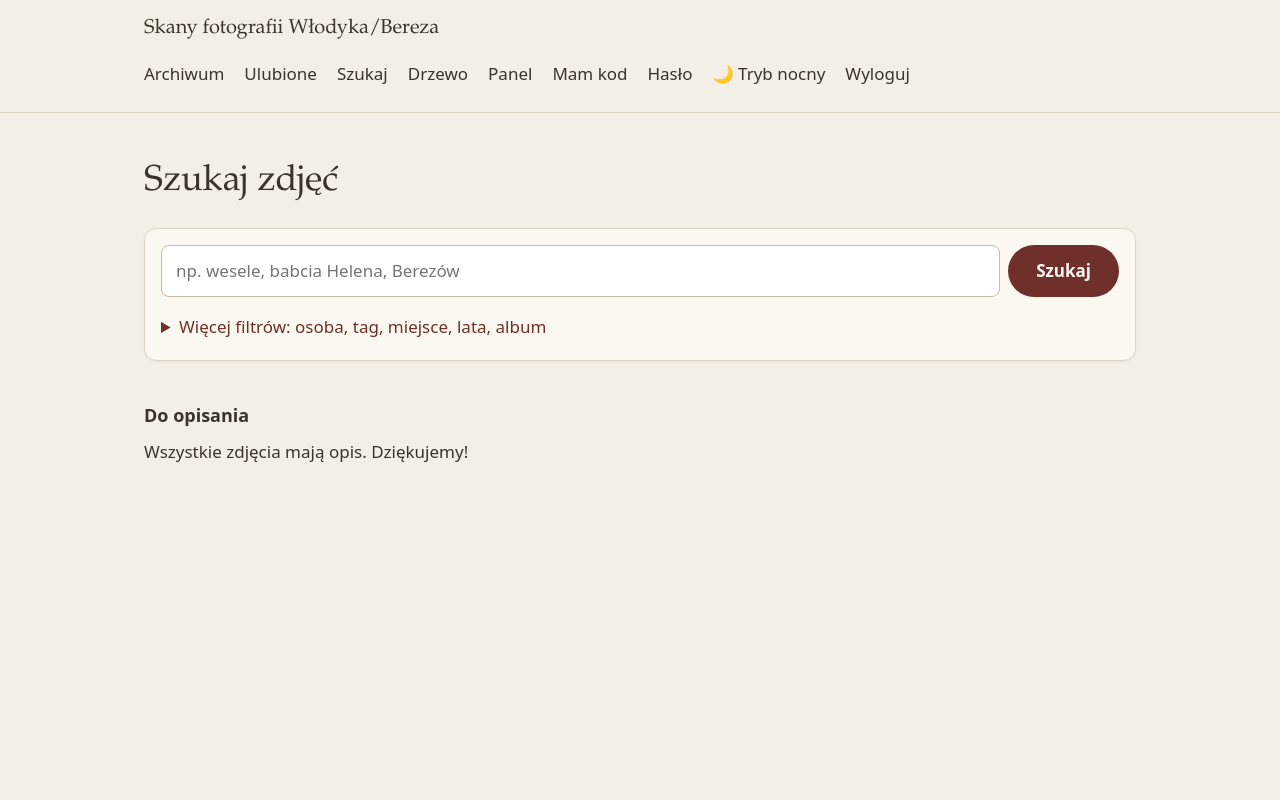
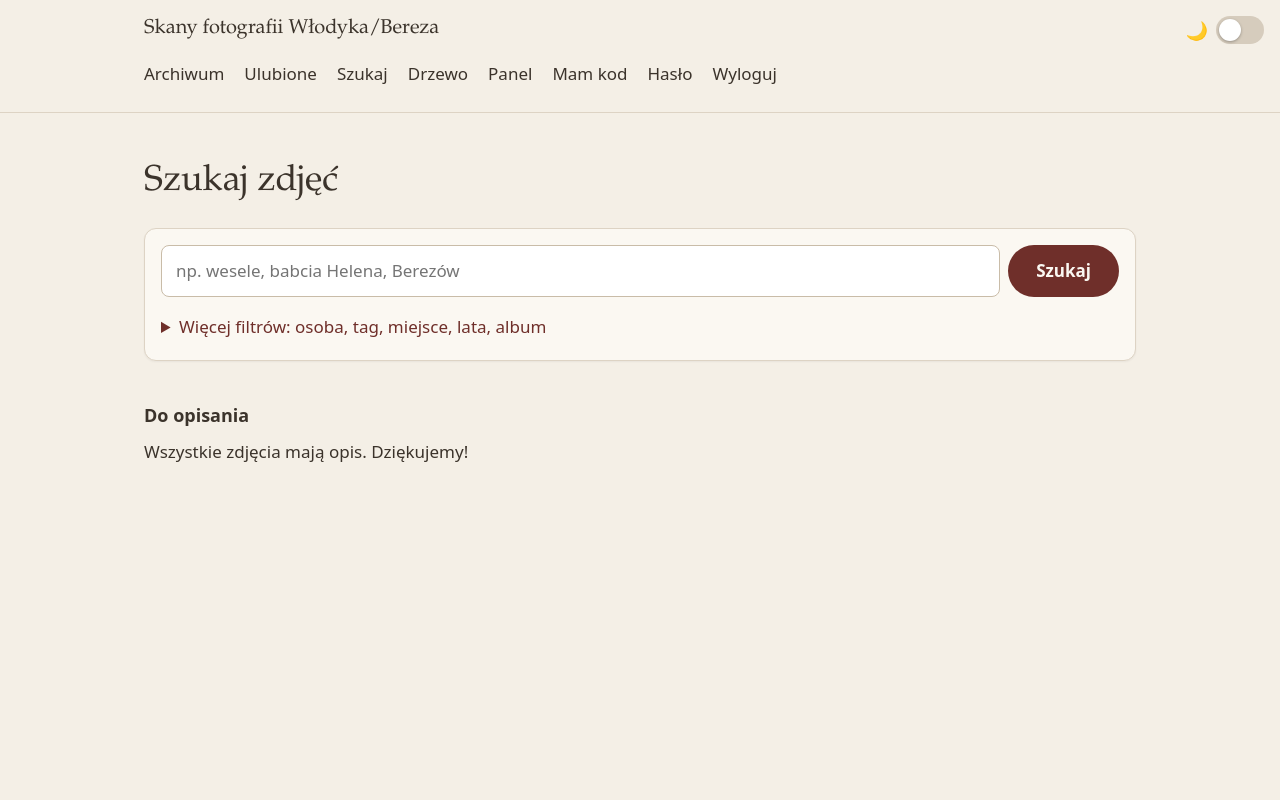
Before and after one commit to Wojtex28/ArchiveHub, a Django app: page /szukaj/ in a window 1280 px wide. Run offline with Django 5.2, Linux system fonts and the light colour scheme; the visitor is signed in with stand-in values (Sample User, id 1); data that the repository does not hold is empty.

Commit message:
ETAP 41: przełączniki jak w iOS (0.41.0) (#41)
Tryb nocny jako przełącznik na prawej krawędzi paska; pola tak/nie w
formularzach w tym samym stylu.


Claude-Session: https://claude.ai/code/session_0196ffuNipa39dPUwh8EpagU

Co-authored-by: Claude <noreply@anthropic.com>

```diff
--- a/albums/templates/albums/search.html
+++ b/albums/templates/albums/search.html
@@ -20,7 +20,7 @@
         {% for error in field.errors %}<p class="field__error">{{ error }}</p>{% endfor %}
       </div>
       {% endif %}{% endfor %}
-      <div class="field search-form__bez_opisu"><label class="check">{{ form.bez_opisu }} {{ form.bez_opisu.label }}</label></div>
+      <div class="field search-form__bez_opisu"><label class="check check--switch">{{ form.bez_opisu }} {{ form.bez_opisu.label }}</label></div>
     </div>
   </details>
   {% endwith %}
--- a/config/__init__.py
+++ b/config/__init__.py
@@ -1,2 +1,2 @@
 # Wersja aplikacji: 0.<numer etapu>.<poprawka>, opis zmian w CHANGELOG.md.
-__version__ = "0.40.0"
+__version__ = "0.41.0"
--- a/family/templates/family/includes/relatives.html
+++ b/family/templates/family/includes/relatives.html
@@ -12,7 +12,7 @@
         <form method="post" action="{% url 'family:couple_edit' person.pk other.pk %}">
           {% csrf_token %}
           <div class="field"><label for="slub-{{ other.pk }}">Rok ślubu</label><input id="slub-{{ other.pk }}" name="since" value="{{ other.couple.since }}" placeholder="np. 1950" maxlength="60"></div>
-          <label class="check"><input type="checkbox" name="ended"{% if other.couple.ended %} checked{% endif %}> Rozwód lub rozstanie</label>
+          <label class="check check--switch"><input type="checkbox" name="ended"{% if other.couple.ended %} checked{% endif %}> Rozwód lub rozstanie</label>
           <button type="submit" class="button button--quiet">Zapisz</button>
         </form>
       </details>
--- a/family/templates/family/person_form.html
+++ b/family/templates/family/person_form.html
@@ -8,7 +8,7 @@
   {% if form.non_field_errors %}<div class="form-error">{{ form.non_field_errors }}</div>{% endif %}
   {% for field in form %}{% if field.name != "portrait" %}
   <div class="field{% if field.errors %} field--error{% endif %}{% if field.name == "deceased" %} field--check{% endif %}">
-    {% if field.name == "deceased" %}<label class="check">{{ field }} {{ field.label }} <span aria-hidden="true">†</span></label>
+    {% if field.name == "deceased" %}<label class="check check--switch">{{ field }} {{ field.label }} <span aria-hidden="true">†</span></label>
     {% else %}<label for="{{ field.id_for_label }}">{{ field.label }}</label>
     {{ field }}{% endif %}
     {% if field.help_text %}<p class="hint">{{ field.help_text }}</p>{% endif %}
--- a/static/css/site.css
+++ b/static/css/site.css
@@ -34,6 +34,8 @@
   --deceased-bg: #f1ede7;
   --deceased-rule: #cfc6b8;
   --photo-frame: #fdfbf7;
+  --switch-off: #d6ccbd;
+  --switch-on: #4f9a52;
   --fav-bg: #efe4c8;
   --hover-bg: #efe6d6;
   --selected-bg: #f1e1cf;
@@ -71,6 +73,8 @@
   --deceased-bg: #1d1a17;
   --deceased-rule: #3a332c;
   --photo-frame: #e4ddd2;
+  --switch-off: #4a4037;
+  --switch-on: #5aa95d;
   --fav-bg: #3a3020;
   --hover-bg: #2c2620;
   --selected-bg: #3a2c22;
@@ -108,6 +112,10 @@
     --deceased-bg: #1d1a17;
     --deceased-rule: #3a332c;
     --photo-frame: #e4ddd2;
+    --switch-off: #4a4037;
+    --switch-on: #5aa95d;
+  --switch-off: #4a4037;
+  --switch-on: #5aa95d;
     --fav-bg: #3a3020;
     --hover-bg: #2c2620;
     --selected-bg: #3a2c22;
@@ -296,6 +304,7 @@ button.button--quiet { border: 1px solid var(--rule-strong); }
 /* --- Strony po zalogowaniu --------------------------------------------- */
 
 .app-header {
+  position: relative;
   display: flex;
   flex-wrap: wrap;
   align-items: center;
@@ -1176,3 +1185,44 @@ a.chip { color: inherit; text-decoration: none; }
   .tree-band__label { left: 0.375rem; }
   .tl-name { padding: 0 0.5rem; }
 }
+
+/* --- Przełączniki jak w iOS (ETAP 41) ------------------------------------
+   .switch: przycisk z role="switch" (tryb nocny); .check--switch: pole „tak/nie” w formularzach.
+   Listy wielokrotnego wyboru (grupy, tabela uprawnień) zostają zwykłymi polami wyboru. */
+
+.switch,
+.check--switch input[type="checkbox"] {
+  appearance: none; -webkit-appearance: none;
+  position: relative; flex: none; display: inline-block;
+  width: 3rem; height: 1.75rem; margin: 0; padding: 0;
+  border: 0; border-radius: 999px; background: var(--switch-off);
+  cursor: pointer; transition: background-color 0.2s ease;
+  vertical-align: middle;
+}
+.switch::before,
+.check--switch input[type="checkbox"]::before {
+  content: ""; position: absolute; top: 0.1875rem; left: 0.1875rem;
+  width: 1.375rem; height: 1.375rem; border-radius: 50%;
+  background: #fff; box-shadow: 0 1px 3px rgb(0 0 0 / 0.3);
+  transition: transform 0.2s ease;
+}
+.switch[aria-checked="true"],
+.check--switch input[type="checkbox"]:checked { background: var(--switch-on); }
+.switch[aria-checked="true"]::before,
+.check--switch input[type="checkbox"]:checked::before { transform: translateX(1.25rem); }
+.switch:focus-visible,
+.check--switch input[type="checkbox"]:focus-visible { outline: 3px solid var(--focus); outline-offset: 2px; }
+.check--switch input[type="checkbox"]:disabled { opacity: 0.5; cursor: not-allowed; }
+.check--switch input[type="checkbox"] { margin-right: 0.375rem; }
+
+/* Tryb nocny na prawej krawędzi paska, w linii z tytułem strony. */
+.theme-toggle {
+  position: absolute; top: 0.5rem; right: 1rem;
+  display: flex; align-items: center; gap: 0.5rem; min-height: 44px; margin: 0;
+}
+.theme-toggle__icon { font-size: 1.125rem; line-height: 1; }
+.app-header__title { padding-right: 6rem; }
+@media (max-width: 40rem) {
+  .theme-toggle { top: 0.375rem; right: 0.75rem; }
+  .app-header__title { padding-right: 5.5rem; }
+}
--- a/static/js/theme.js
+++ b/static/js/theme.js
@@ -1,11 +1,10 @@
 // Tryb nocny (ETAP 40). Serwer wstawia data-theme na <html> z ciasteczka „motyw”, więc strona
-// nie mruga przy wczytaniu. Tutaj: poprawny napis na przycisku, gdy wyboru jeszcze nie było
+// nie mruga przy wczytaniu. Tutaj: poprawny stan przełącznika, gdy wyboru jeszcze nie było
 // (wtedy obowiązuje ustawienie systemu), i przełączanie bez przeładowania strony.
 (function () {
   "use strict";
   const root = document.documentElement;
   const system = window.matchMedia ? window.matchMedia("(prefers-color-scheme: dark)") : null;
-  const LABELS = { dark: "☀️ Tryb dzienny", light: "🌙 Tryb nocny" };
 
   function current() {
     const chosen = root.getAttribute("data-theme");
@@ -16,9 +15,8 @@
   function paint() {
     const dark = current() === "dark";
     document.querySelectorAll("[data-theme-toggle] button").forEach(function (button) {
-      button.textContent = LABELS[dark ? "dark" : "light"];
       button.value = dark ? "jasny" : "ciemny";
-      button.setAttribute("aria-pressed", dark ? "true" : "false");
+      button.setAttribute("aria-checked", dark ? "true" : "false");
     });
   }
 
--- a/templates/app_base.html
+++ b/templates/app_base.html
@@ -11,12 +11,12 @@
     {% if user.is_superuser %}<a href="{% url 'panel:dashboard' %}">Panel</a>{% endif %}
     <a href="{% url 'add_code' %}">Mam kod</a>
     <a href="{% url 'password_change' %}">Hasło</a>
-    {% include "includes/theme_toggle.html" %}
     <form method="post" action="{% url 'logout' %}" class="inline-form">
       {% csrf_token %}
       <button type="submit" class="link-button">Wyloguj</button>
     </form>
   </nav>
+  {% include "includes/theme_toggle.html" %}
 </header>
 {% if messages %}
 <div class="messages">
--- a/templates/includes/form_fields.html
+++ b/templates/includes/form_fields.html
@@ -7,7 +7,7 @@
       {% for choice in field %}<label class="check">{{ choice.tag }} {{ choice.choice_label }}</label>{% empty %}<p class="hint">Brak grup.</p>{% endfor %}
     </fieldset>
   {% elif field.widget_type == 'checkbox' %}
-    <label class="check">{{ field }} {{ field.label }}</label>
+    <label class="check check--switch">{{ field }} {{ field.label }}</label>
   {% else %}
     <label for="{{ field.id_for_label }}">{{ field.label }}</label>
     {{ field }}
--- a/templates/includes/theme_toggle.html
+++ b/templates/includes/theme_toggle.html
@@ -1,10 +1,11 @@
-{# Tryb nocny (ETAP 40). Bez JS formularz ustawia ciasteczko; z JS przełącza od razu (static/js/theme.js). #}
-<form method="post" action="{% url 'set_theme' %}" class="inline-form theme-toggle" data-theme-toggle>
+{% comment %}
+Tryb nocny (ETAP 40), przełącznik jak w iOS na prawej krawędzi paska (ETAP 41).
+Bez JS formularz ustawia ciasteczko; z JS przełącza od razu (static/js/theme.js).
+{% endcomment %}
+<form method="post" action="{% url 'set_theme' %}" class="theme-toggle" data-theme-toggle>
   {% csrf_token %}
   <input type="hidden" name="next" value="{{ request.get_full_path }}">
-  {% if theme == "dark" %}
-  <button type="submit" class="link-button" name="motyw" value="jasny" aria-pressed="true">☀️ Tryb dzienny</button>
-  {% else %}
-  <button type="submit" class="link-button" name="motyw" value="ciemny" aria-pressed="false">🌙 Tryb nocny</button>
-  {% endif %}
+  <span class="theme-toggle__icon" aria-hidden="true">🌙</span>
+  <button type="submit" class="switch" role="switch" name="motyw" value="{% if theme == "dark" %}jasny{% else %}ciemny{% endif %}"
+          aria-checked="{% if theme == "dark" %}true{% else %}false{% endif %}" aria-label="Tryb nocny" title="Tryb nocny"></button>
 </form>
```
Also changed, not shown: tests/test_theme.py (+13 -2 lines), CHANGELOG.md, README.md.
